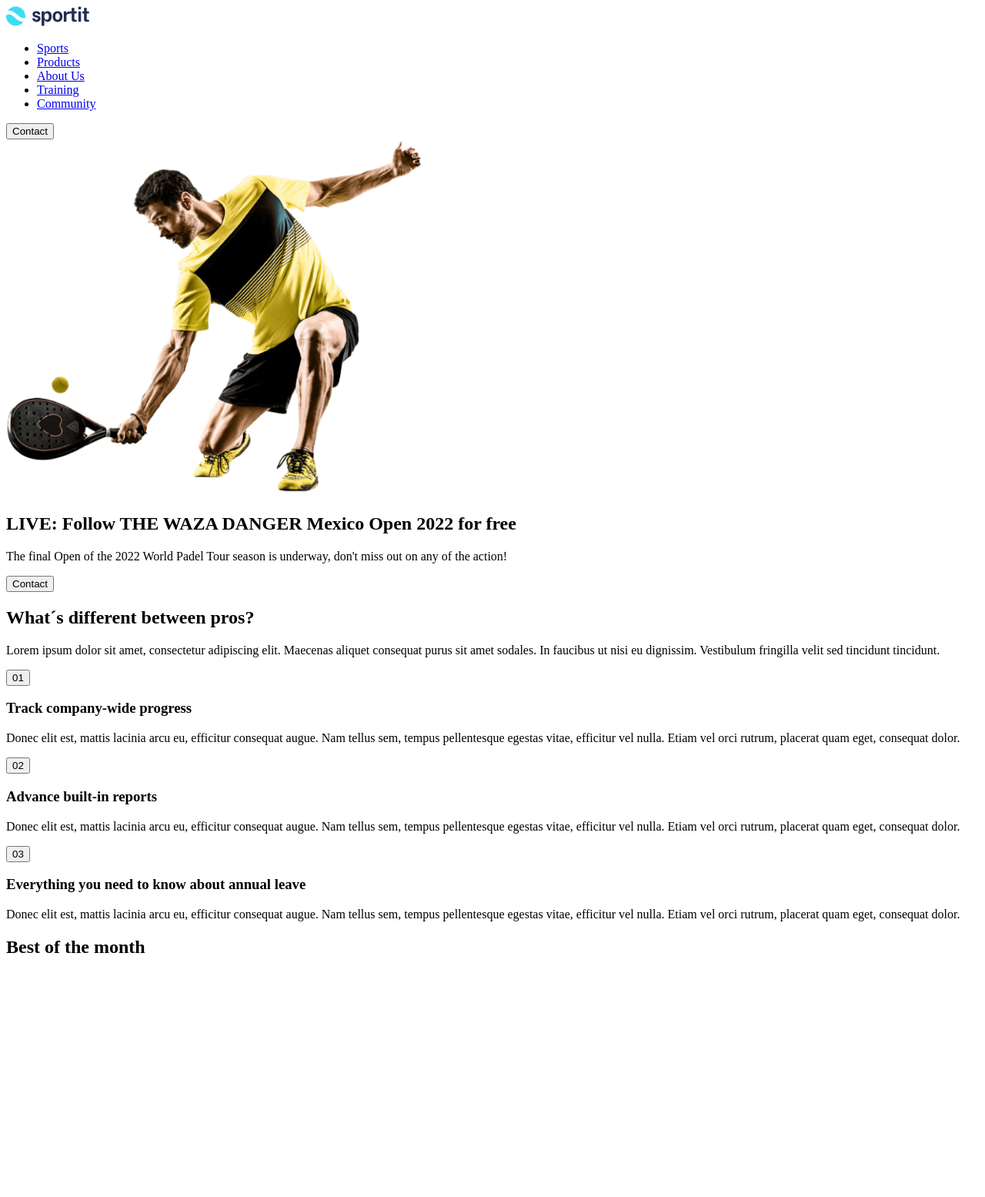
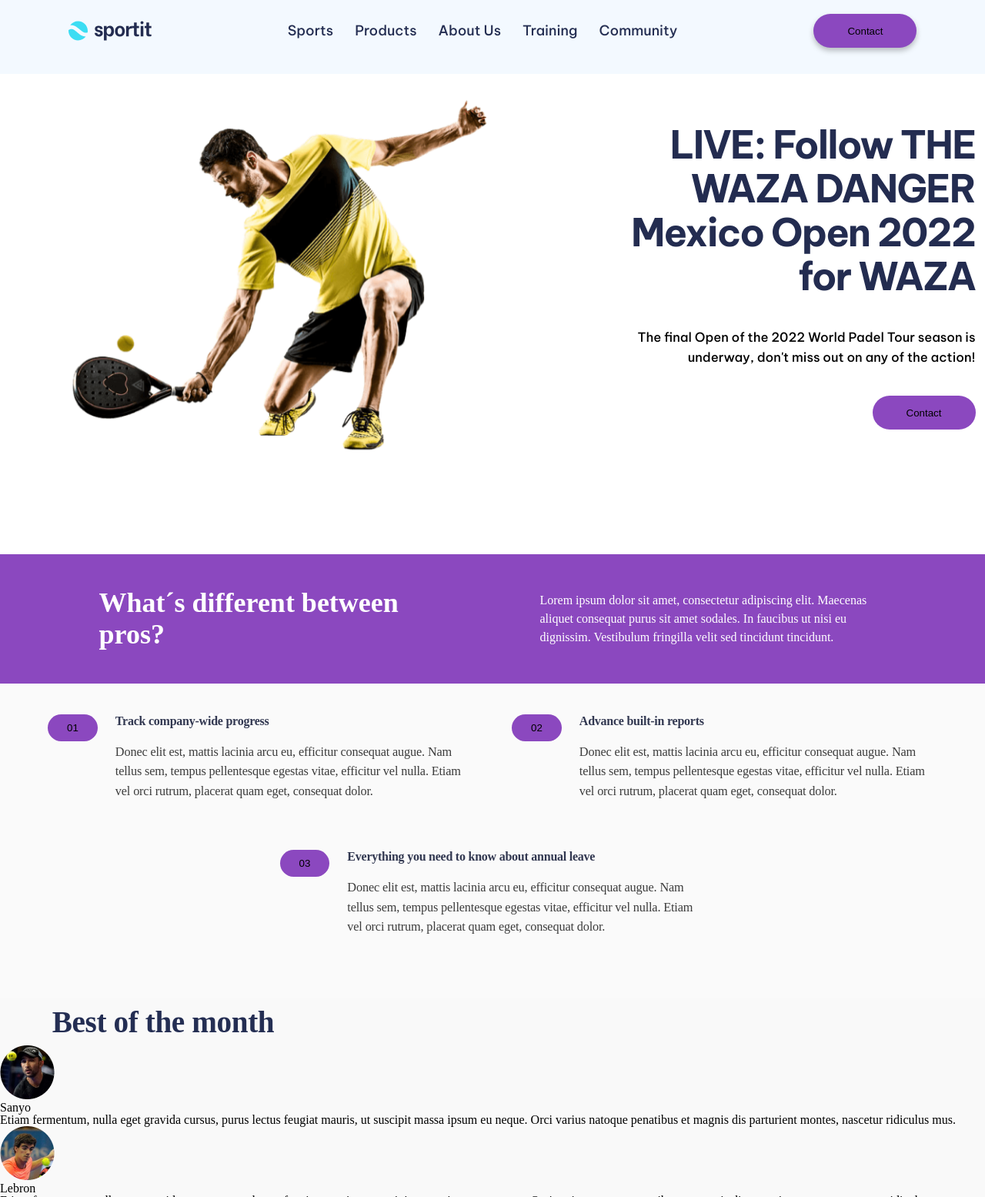
Before and after one commit to fariddezz/FInal-Frontend-FE1, a plain HTML site: page index.html in a window 1280 px wide. Shown: the top 1555 px of the page at 77% size. Before the commit the page ends 1264 px from the top, so only its background shows below. Drawn offline with Linux system fonts and the light colour scheme.

Commit message:
avanze suculento

```diff
--- /dev/null
+++ b/css/reset.css
@@ -0,0 +1,48 @@
+html, body, div, span, applet, object, iframe,
+h1, h2, h3, h4, h5, h6, p, blockquote, pre,
+a, abbr, acronym, address, big, cite, code,
+del, dfn, em, img, ins, kbd, q, s, samp,
+small, strike, strong, sub, sup, tt, var,
+b, u, i, center,
+dl, dt, dd, ol, ul, li,
+fieldset, form, label, legend,
+table, caption, tbody, tfoot, thead, tr, th, td,
+article, aside, canvas, details, embed,
+figure, figcaption, footer, header, hgroup,
+menu, nav, output, ruby, section, summary,
+time, mark, audio, video {
+	margin: 0;
+	padding: 0;
+	border: 0;
+	font-size: 100%;
+	font: inherit;
+	vertical-align: baseline;
+}
+/* HTML5 display-role reset for older browsers */
+article, aside, details, figcaption, figure,
+footer, header, hgroup, menu, nav, section {
+	display: block;
+}
+body {
+	line-height: 1;
+}
+ol, ul {
+	list-style: none;
+}
+blockquote, q {
+	quotes: none;
+}
+blockquote:before, blockquote:after,
+q:before, q:after {
+	content: '';
+	content: none;
+}
+table {
+	border-collapse: collapse;
+	border-spacing: 0;
+}
+
+a {
+	color: inherit;
+	text-decoration: none;
+}
--- /dev/null
+++ b/css/styles.css
@@ -0,0 +1,272 @@
+@import url('https://fonts.googleapis.com/css2?family=Be+Vietnam+Pro:ital,wght@0,100;0,200;0,300;0,400;0,500;0,600;0,700;0,800;0,900;1,100;1,200;1,300;1,400;1,500;1,600;1,700;1,800;1,900&family=Roboto:wght@700&display=swap');
+
+:root {
+    /* Colores primarios */
+    --violeta-primario: #8B48BF;
+    --celeste-brillante: #3CDDF3;
+
+    /* Colores neutros */
+    --azul-grisaceo-oscuro: #1E1E26;
+    --azul-muy-oscuro: #232851;
+    --variante-gris-claro: rgb(249, 249, 249);
+
+    /* Typografía: */
+    --fuente-primaria: 'Be Vietnam Pro', sans-serif;
+}
+
+
+header {
+    background-color: rgba(240, 248, 255, 0.773);
+    position: fixed;
+    display: flex;
+    width: 100%;
+    justify-content: center;
+    height: 12vh;
+}
+
+.header-chup {
+    display: flex;
+    justify-content: space-around;
+    width: 100%;
+    height: 10vh;
+    align-items: center;
+}
+
+.header-chup nav ul{
+    display: flex;
+    justify-content: center;
+    align-items: center;
+    gap: 28px;
+}
+
+.header-chup nav ul li{
+    color: #242E52;
+    font-family: var(--fuente-primaria);
+    font-size: 18px;
+    font-style: normal;
+    font-weight: 500;
+    line-height: 176.1%; /* 22.893px */
+}
+
+.header-chup button {
+    display: flex;
+    width: 134px;
+    height: 44px;
+    padding: 10px;
+    justify-content: center;
+    align-items: center;
+    gap: 10px;
+    border-radius: 50px;
+    border-style: none;
+    background: #8B48BF;
+    box-shadow: 0px 4px 7px 0px rgba(0, 0, 0, 0.25);
+}
+
+.intro {
+    display: inline-flex;
+    justify-content: space-around;
+    align-items: center;
+    gap: 80px;
+    width: 100%;
+}
+
+.intro img {
+    width: 540px;
+    height: 461.07px;
+    padding: 10vw 10vh;
+}
+
+.intro-article {
+    display: flex;
+    width: 450px;
+    flex-direction: column;
+    align-items: flex-end;
+    gap: 28px;
+}
+
+.intro-article h1 {
+    align-self: stretch;
+    color: #232C50;
+    text-align: right;
+    font-family: var(--fuente-primaria);
+    font-size: 50px;
+    font-style: normal;
+    font-weight: 700;
+    line-height: 114.6%; /* 57.3px */
+    letter-spacing: -1.75px;
+}
+
+.enable-bold{
+    font-weight: bold;
+}
+
+.intro-article p {
+    display: flex;
+    height: 71px;
+    flex-direction: column;
+    justify-content: center;
+    align-self: stretch;
+    color: #000;
+    text-align: right;
+    font-family: var(--fuente-primaria);
+    font-size: 16.558px;
+    font-style: normal;
+    font-weight: 500;
+    line-height: 157.1%; /* 26.013px */
+}
+
+.intro-article button {
+    display: flex;
+    width: 134px;
+    height: 44px;
+    padding: 10px;
+    justify-content: center;
+    align-items: center;
+    gap: 10px;
+    border-radius: 50px;
+    border-style: none;
+    background: #8B48BF;
+}
+
+.riicumin{
+    display: inline-flex;
+    width: 100%;
+    background: #8B48BF;
+    justify-content: center;
+}
+
+.mid-brand {
+    display: flex;
+    width: 80%;
+    height: 80%;
+    padding: 40px 0px;
+    justify-content: center;
+    align-items: center;
+    gap: 12%;
+}
+
+.mid-brand h2{
+    display: flex;
+    width: 450px;
+    height: 88px;
+    flex-direction: column;
+    justify-content: center;
+    flex-shrink: 0;
+    color: #FFF;
+    font-family: Be Vietnam;
+    font-size: 36px;
+    font-style: normal;
+    font-weight: 700;
+    line-height: 114.6%; /* 41.256px */
+}
+
+.mid-brand p {
+    color: #FFF;
+    font-family: Be Vietnam;
+    font-size: 16px;
+    font-style: normal;
+    font-weight: 500;
+    line-height: 151.1%; /* 24.176px */
+    display: flex;
+    width: 450px;
+    height: 88px;
+    flex-direction: column;
+    justify-content: center;
+    flex-shrink: 0;
+}
+
+.cards-mid {
+    background: #FAFAFA;
+    display: flex;
+    width: 100%;
+    padding: 40px 0px;
+    flex-direction: column;
+    align-items: center;
+    gap: 24px;
+}
+
+.waza {
+    display: flex;
+    justify-content: center;
+    align-items: flex-start;
+    gap: 50px;
+}
+
+.mid-card {
+    display: flex;
+    width: 553px;
+    align-items: flex-start;
+    gap: 23px;
+}
+
+.mid-card-title {
+    display: flex;
+    flex-direction: column;
+    align-items: flex-start;
+    gap: 18px;
+}
+
+.buttom-mid-card {
+    display: flex;
+    padding: 40px 0px;
+    flex-direction: column;
+    align-items: center;
+    gap: 24px;
+}
+
+.button-sucu {
+    display: flex;
+    padding: 10px 25px;
+    justify-content: center;
+    align-items: center;
+    gap: 10px;
+    border-radius: 30px;
+    background: #8B48BF;
+    border-style: none;
+}
+
+.mid-card-title h3 {
+    color: #323851;
+    font-family: Be Vietnam;
+    font-size: 16px;
+    font-style: normal;
+    font-weight: 700;
+    line-height: normal;
+    letter-spacing: -0.24px;
+}
+
+.mid-card-title p {
+    color: #3c3c3c;
+    font-family: Be Vietnam;
+    font-size: 16.298px;
+    font-style: normal;
+    font-weight: 500;
+    line-height: 156.6%; /* 25.523px */
+    letter-spacing: -0.163px;
+}
+
+.last-section {
+    display: flex;
+    width: 100%;
+    justify-content: center;
+    align-content: center;
+    background-color: var(--variante-gris-claro);
+    flex-direction: column;
+}
+
+.last-section h2 {
+    display: flex;
+    width: 424px;
+    height: 61px;
+    flex-direction: column;
+    justify-content: center;
+    flex-shrink: 0;
+    color: #242E53;
+    text-align: center;
+    font-family: Be Vietnam;
+    font-size: 39.214px;
+    font-style: normal;
+    font-weight: 700;
+    line-height: 156.6%; /* 61.41px */
+    letter-spacing: -0.392px;
+}
--- a/index.html
+++ b/index.html
@@ -3,7 +3,9 @@
 <head>
     <meta charset="UTF-8">
     <meta name="viewport" content="width=device-width, initial-scale=1.0">
-    <title>Document</title>
+    <title>Final Demostracion</title>
+    <link rel="stylesheet" href="css/reset.css">
+    <link rel="stylesheet" href="css/styles.css">
 </head>
 <body>
     <header>
@@ -22,11 +24,13 @@
         </div>
     </header>
     <main>
+        <section class="intro">
             <img src="img/padel-intro.png" alt="intro">
-        <section>
-            <h1>LIVE: Follow <span class="enable-bold">THE WAZA DANGER</span> Mexico Open 2022 for free</h1>
+            <article class="intro-article">
+                <h1>LIVE: Follow <span class="enable-bold">THE WAZA DANGER</span> Mexico Open 2022 for WAZA</h1>
                 <p>The final Open of the 2022 World Padel Tour season is underway, don't miss out on any of the action!</p>
                 <button>Contact</button>
+            </article>
         </section>
         <section class="riicumin">
             <div class="mid-brand">
@@ -37,39 +41,41 @@
             </div>
         </section>
         <section class="cards-mid">
+            <div class="waza">
                 <article class="mid-card">
+                    <button class="button-sucu">01</button>
                     <div class="mid-card-title">
-                    <button>01</button>
                         <h3>
                             Track company-wide progress
                         </h3>
-                </div>
                         <p>
                             Donec elit est, mattis lacinia arcu eu, efficitur consequat augue. Nam tellus sem, tempus pellentesque egestas vitae, efficitur vel nulla. Etiam vel orci rutrum, placerat quam eget, consequat dolor.
                         </p>
+                    </div>
                 </article>
                 <article class="mid-card">
+                    <button class="button-sucu">02</button>
                     <div class="mid-card-title">
-                    <button>02</button>
                         <h3>
                             Advance built-in reports
                         </h3>
-                </div>
                         <p>
                             Donec elit est, mattis lacinia arcu eu, efficitur consequat augue. Nam tellus sem, tempus pellentesque egestas vitae, efficitur vel nulla. Etiam vel orci rutrum, placerat quam eget, consequat dolor.
                         </p>
+                    </div>
                 </article>
+            </div>
             <div class="buttom-mid-card">
                 <article class="mid-card">
+                    <button class="button-sucu">03</button>
                     <div class="mid-card-title">
-                        <button>03</button>
                         <h3>
                             Everything you need to know about annual leave
                         </h3>
-                    </div>
                         <p>
                             Donec elit est, mattis lacinia arcu eu, efficitur consequat augue. Nam tellus sem, tempus pellentesque egestas vitae, efficitur vel nulla. Etiam vel orci rutrum, placerat quam eget, consequat dolor.
                         </p>
+                    </div>
                 </article>
             </div>
         </section>
@@ -77,11 +83,79 @@
             <h2>Best of the month</h2>
             <div class="last-cards">
                 <article class="buttom-cards">
-
+                    <img class="img-rounded" src="img/avatar-sanyo.png" alt="Sanyo">
+                    <h4>Sanyo</h4>
+                    <p>
+                        Etiam fermentum, nulla eget gravida cursus, purus lectus feugiat mauris, ut suscipit massa ipsum eu neque. Orci varius natoque penatibus et magnis dis parturient montes, nascetur ridiculus mus.
+                    </p>
                 </article>
+                <article class="buttom-cards">
+                    <img class="img-rounded" src="img/avatar.lebron.png" alt="Lebron">
+                    <h4>Lebron</h4>
+                    <p>
+                        Etiam fermentum, nulla eget gravida cursus, purus lectus feugiat mauris, ut suscipit massa ipsum eu neque. Orci varius natoque penatibus et magnis dis parturient montes, nascetur ridiculus mus.
+                    </p>
+                </article>
+                <article class="buttom-cards">
+                    <img class="img-rounded" src="img/avatar-navarro.png" alt="Navarro">
+                    <h4>Navarro</h4>
+                    <p>
+                        Etiam fermentum, nulla eget gravida cursus, purus lectus feugiat mauris, ut suscipit massa ipsum eu neque. Orci varius natoque penatibus et magnis dis parturient montes, nascetur ridiculus mus.
+                    </p>
+                </article>
+            </div>
+            <button>More</button>
+        </section>
+        <section class="before-footer">
+            <div class="before-footer-div">
+                <h2>
+                    Get to know the best
+teams of the year
+                </h2>
+                <button class="enable-shadow">
+                    Go for it
+                </button>
             </div>
         </section>
     </main>
-
+    <footer>
+        <div class="footer">
+            <div class="footer-logos">
+                <img src="img/logo.svg" alt="logo-waza">
+                <div class="footer-logo">
+                    <img src="img/icon-facebook.svg" alt="facebook-hwazat">
+                    <img src="img/icon-youtube.svg" alt="youtube-waza">
+                    <img src="img/icon-instagram.svg" alt="instagram-waza">
+                    <img src="img/icon-pinterest.svg" alt="Twitter-waza">
+                    <img src="img/icon-twitter.svg" alt="Pintorest-old">
+                </div>
+            </div>
+            <div class="footer-links">
+                <div class="footer-link">
+                    <a href="#">Home</a>
+                    <a href="#">Pricing</a>
+                    <a href="#">Products</a>
+                    <a href="#">About Us</a>
+                </div>
+                <div class="footer-link">
+                    <a href="#">Training</a>
+                    <a href="#">Community</a>
+                    <a href="#">Find a store</a>
+                    <a href="#">FAQ</a>
+                </div>
+            </div>
+            <div class="footer-search">
+                <form action="">
+                    <input type="text" placeholder="Search" required>
+                    <button id="Search-button" type="submit">Search</button>
+                </form>
+            </div>
+            <div>
+                <p>
+                    © 2021 Waza. All rights reserved
+                </p>
+            </div>
+        </div>
+    </footer>
 </body>
 </html>
```
Lines whose indentation alone changed are shown as unchanged.
